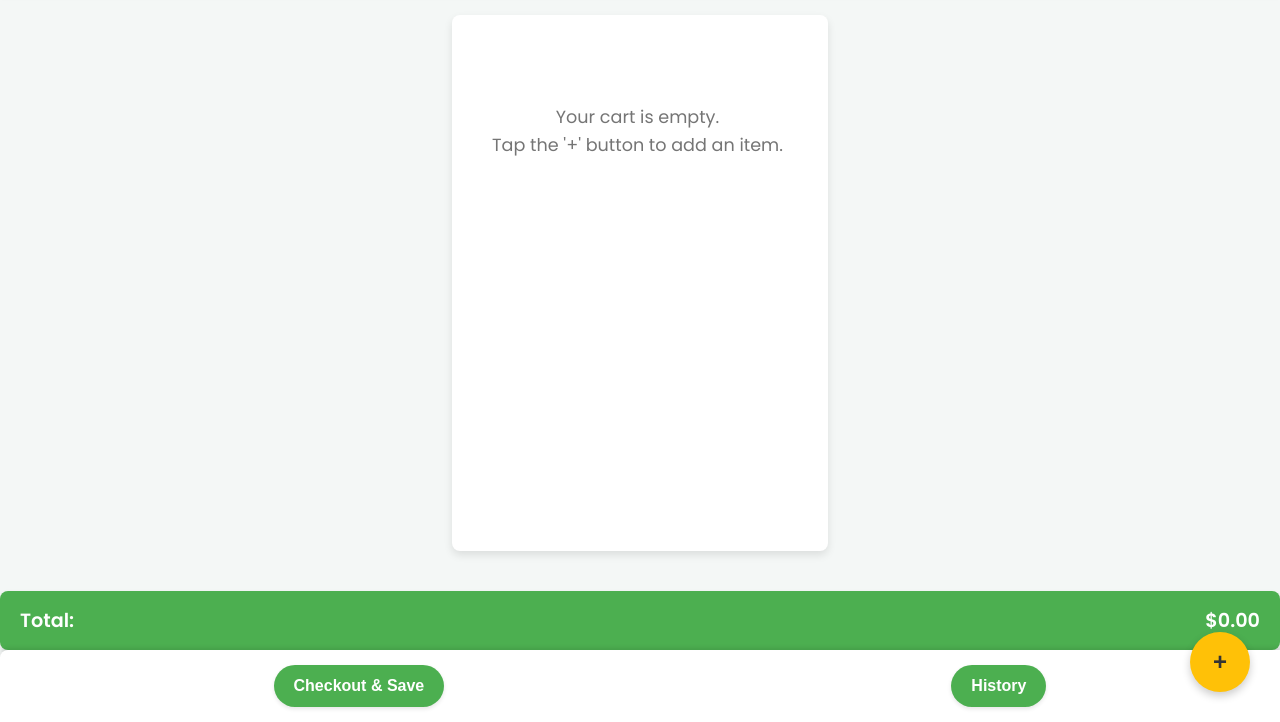
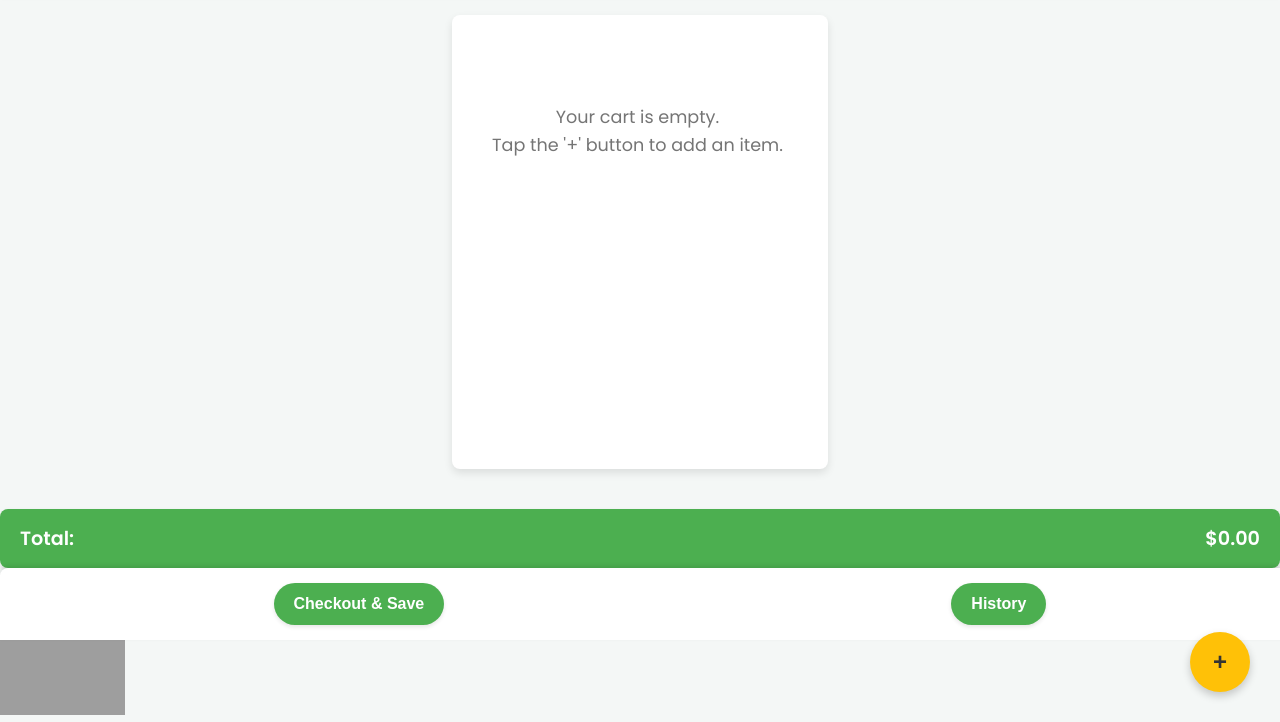
Before and after one commit to Ahzammalik/Smart-Grocer, a plain HTML site: page index.html in a window 1280 px wide. Shown: the part 78-800 px from the top of the page. Drawn offline with Linux system fonts and the light colour scheme; grey boxes are pictures that could not be loaded.

Commit message:
Update index.html

```diff
--- a/index.html
+++ b/index.html
@@ -810,3 +810,5 @@
     </script>
 </body>
 </html>
+
+<a class="copyrighted-badge" title="Copyrighted.com Registered &amp; Protected" target="_blank" href="https://app.copyrighted.com/website/r0bmkAhVCvwXItv6/"><img alt="Copyrighted.com Registered &amp; Protected" border="0" width="125" height="75" srcset="https://static.copyrighted.com/badges/125x75/03_2x.png 2x" src="https://static.copyrighted.com/badges/125x75/03.png"></a><script src="https://static.copyrighted.com/badges/helper.js"></script>
```
